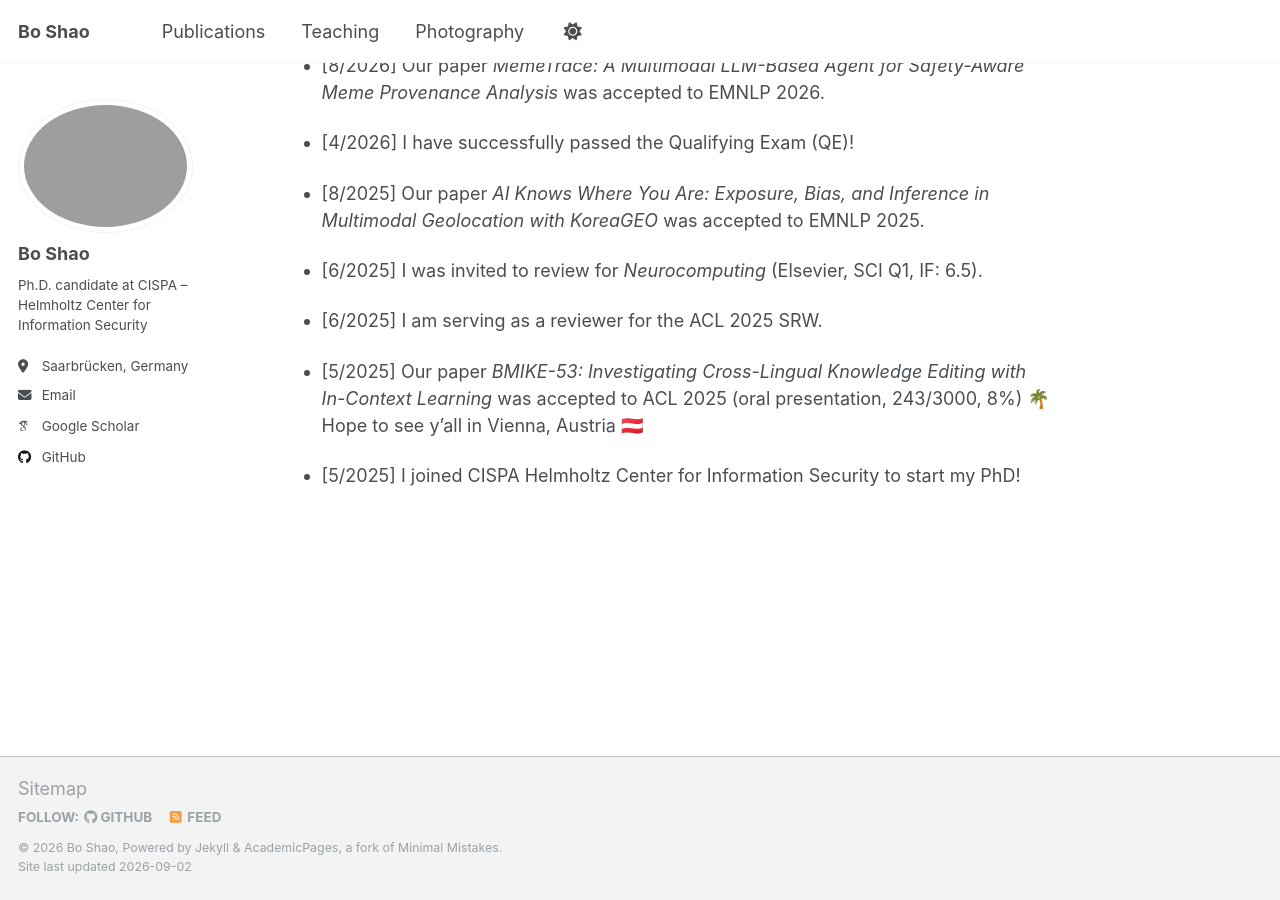
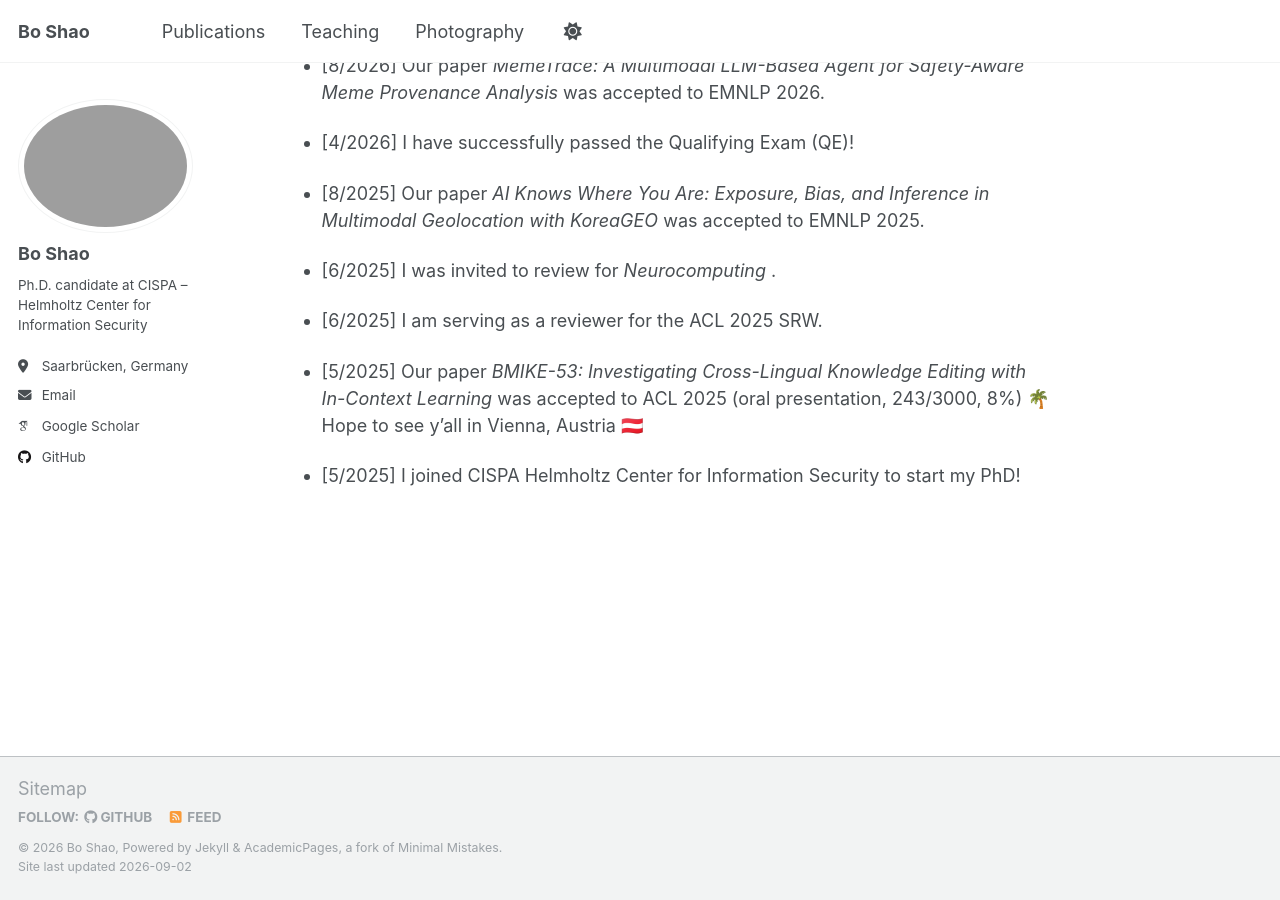
Before and after one commit to bosh-x/bosh-x.github.io, a Jekyll site: the page built from _pages/about.md, in a window 1280 px wide and 900 px high, scrolled down 528 px. Built offline with Jekyll 4.4.1, drawn with Linux system fonts in a browser that asks for light colours; some web fonts are replaced; comment, search, counter and statistics services are not loaded.

Commit message:
Update about.md

```diff
--- a/_pages/about.md
+++ b/_pages/about.md
@@ -24,7 +24,7 @@ Recent News
 
  - [8/2025] Our paper *AI Knows Where You Are: Exposure, Bias, and Inference in Multimodal Geolocation with KoreaGEO* was accepted to EMNLP 2025.
 
- - [6/2025] I was invited to review for *Neurocomputing* (Elsevier, SCI Q1, IF: 6.5).
+ - [6/2025] I was invited to review for *Neurocomputing* .
 
  - [6/2025] I am serving as a reviewer for the ACL 2025 SRW.
 
```
